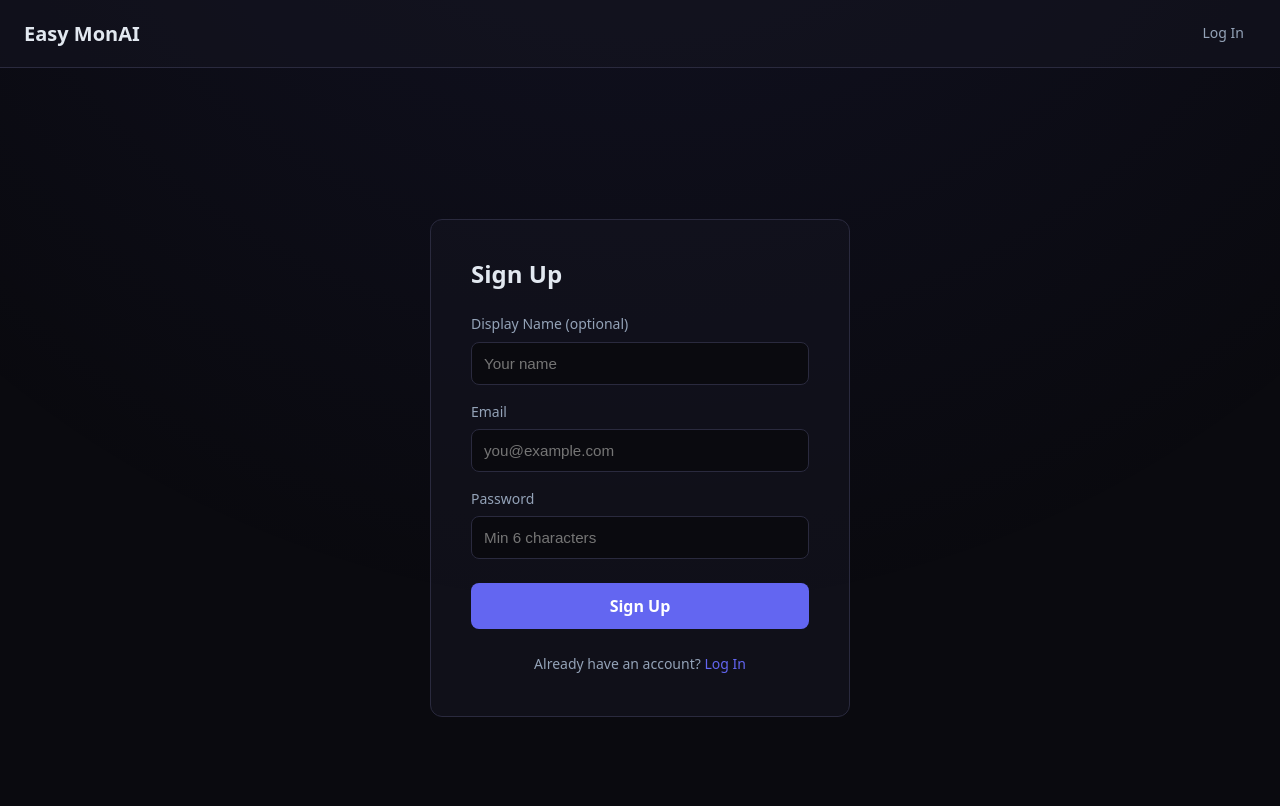
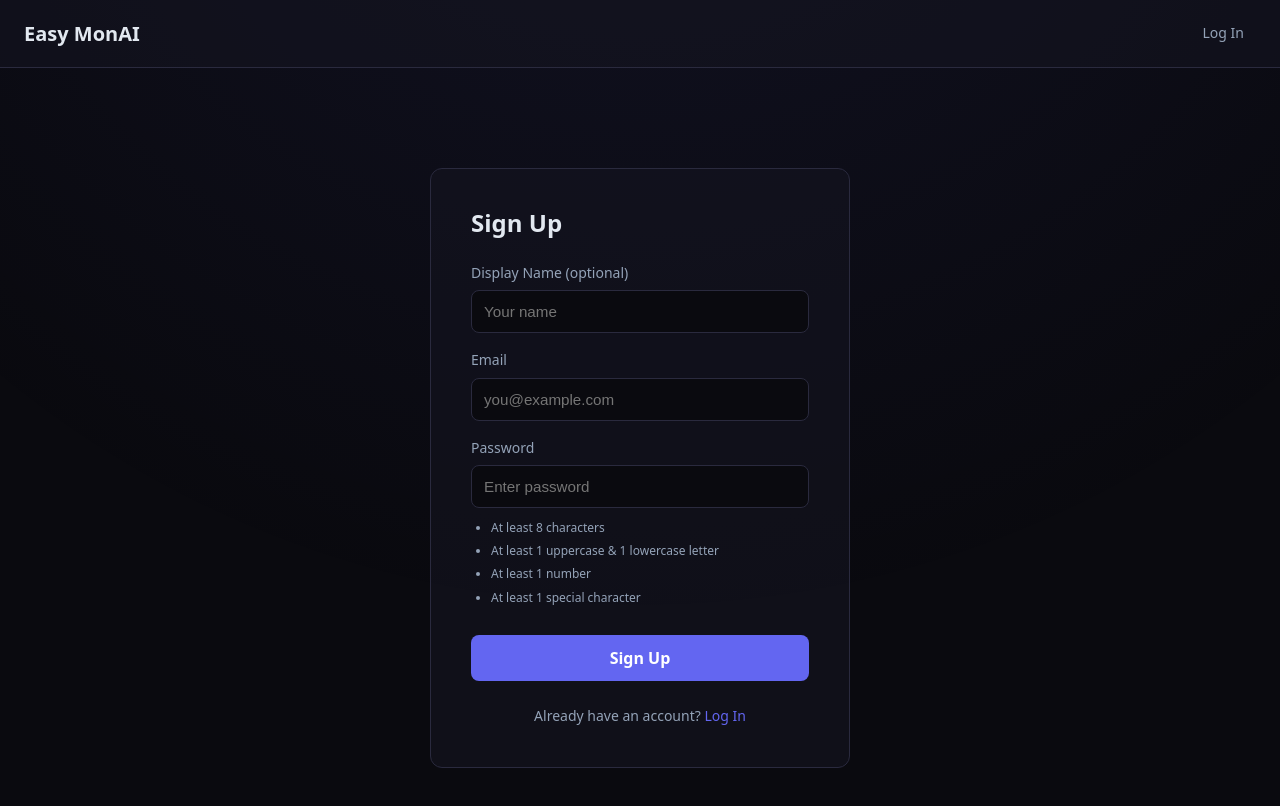
Before and after one commit to Isolyth/rockethacks, a SvelteKit app in the folder frontend/: page /signup in a window 1280 px wide. Shown: the top 806 px of the page. Built offline with nearby package versions, Linux system fonts and the light colour scheme; no server answers.

Commit message:
added password requirements information

```diff
--- a/frontend/src/routes/signup/+page.svelte
+++ b/frontend/src/routes/signup/+page.svelte
@@ -43,7 +43,13 @@
 			</label>
 			<label>
 				<span>Password</span>
-				<input type="password" bind:value={password} required minlength="6" placeholder="Min 6 characters" />
+				<input type="password" bind:value={password} required minlength="8" placeholder="Enter password" />
+				<ul class="password-requirements">
+					<li class:met={password.length >= 8}>At least 8 characters</li>
+					<li class:met={/[A-Z]/.test(password) && /[a-z]/.test(password)}>At least 1 uppercase & 1 lowercase letter</li>
+					<li class:met={/[0-9]/.test(password)}>At least 1 number</li>
+					<li class:met={/[^A-Za-z0-9]/.test(password)}>At least 1 special character</li>
+				</ul>
 			</label>
 			{#if error}
 				<p class="error">{error}</p>
@@ -154,4 +160,20 @@
 	.switch a:hover {
 		text-decoration: underline;
 	}
+
+	.password-requirements {
+		margin: 0.25rem 0 0;
+		padding-left: 1.25rem;
+		font-size: 0.75rem;
+		color: var(--color-text-muted);
+	}
+
+	.password-requirements li {
+		margin-bottom: 0.25rem;
+		transition: color 0.2s;
+	}
+
+	.password-requirements li.met {
+		color: var(--color-success, #10b981);
+	}
 </style>
```
